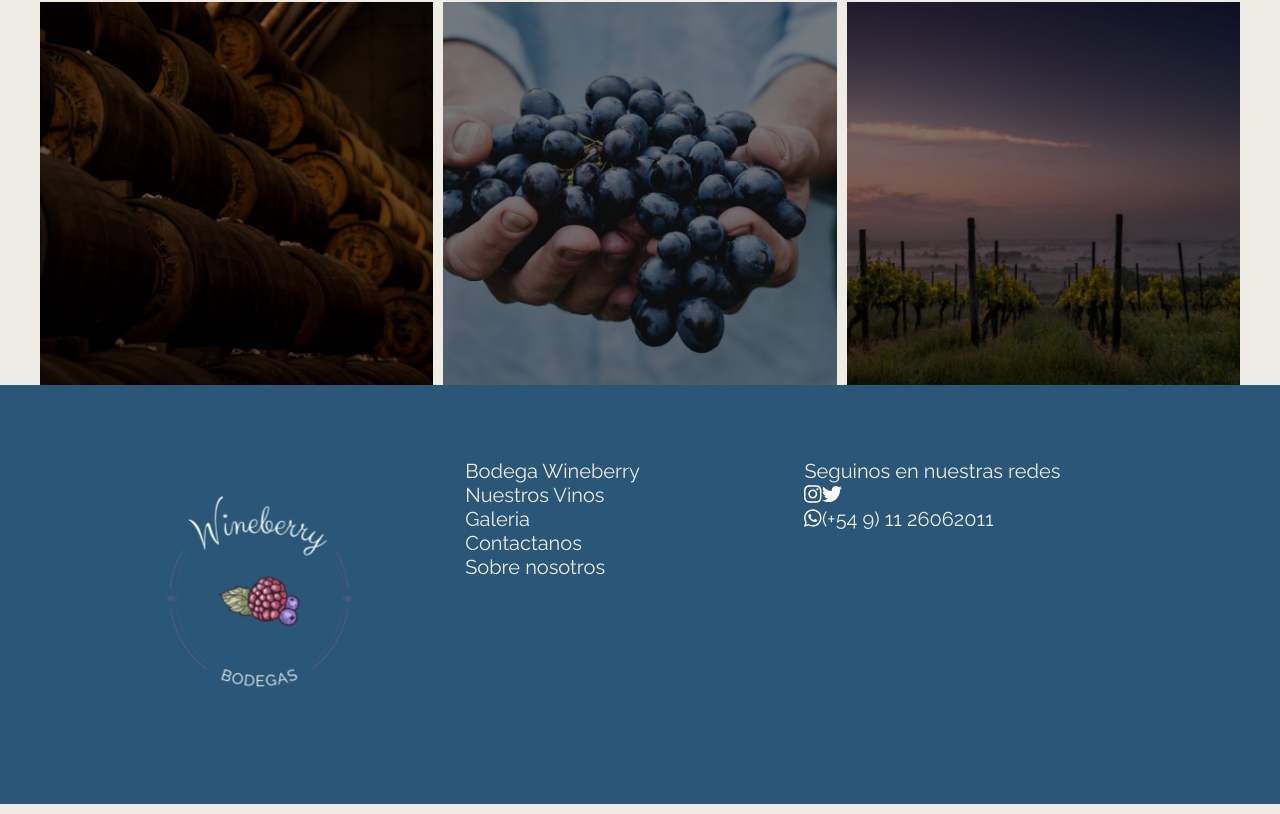
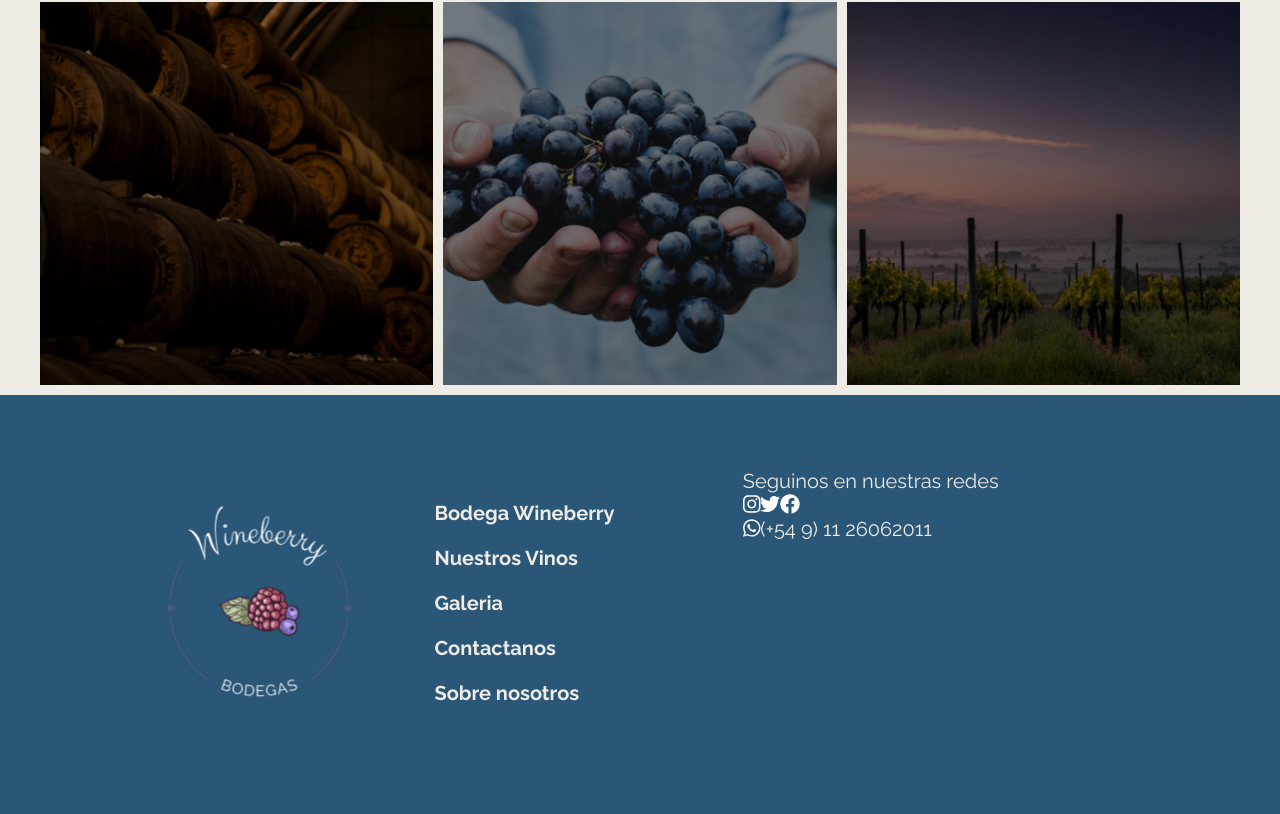
Before and after one commit to frontendcafe/cmyk-blueberry, a React (Create React App) app: page / in a window 1280 px wide. Shown: the part 2595-3409 px from the top of the page. Built offline with nearby package versions, Linux system fonts and the light colour scheme; a web font is replaced by a local one.

Commit message:
modificando estilos

```diff
--- a/src/components/Footer/index.js
+++ b/src/components/Footer/index.js
@@ -1,7 +1,12 @@
 import React from "react";
 import { Link } from "react-router-dom";
-import { FontAwesomeIcon } from '@fortawesome/react-fontawesome';
-import { faInstagram, faTwitter, faWhatsapp } from "@fortawesome/free-brands-svg-icons";
+import { FontAwesomeIcon } from "@fortawesome/react-fontawesome";
+import {
+  faInstagram,
+  faTwitter,
+  faWhatsapp,
+  faFacebook,
+} from "@fortawesome/free-brands-svg-icons";
 import Logo from "../../assets/logo_wineberry.png";
 import "./styles.scss";
 
@@ -13,47 +18,52 @@ const Footer = () => {
           src={Logo}
           title="Logo Wineberry"
           alt="Logo Wineberry"
-          className="footer__logo-wineberry"
+          className="footer__logo-img"
         />
       </div>
       <div classname="footer__section">
-        <div className="footer__section-item">
+      <ul>
+        <li className="footer__section-item">
           <Link to={{ pathname: "/", hash: "#BodegaWineberry" }}>
             Bodega Wineberry
           </Link>
-        </div>
-        <div className="footer__section-item">
+        </li>
+        <li className="footer__section-item">
           {" "}
           <Link to={{ pathname: "/", hash: "#nuestrosVinos" }}>
             Nuestros Vinos
           </Link>
-        </div>
-        <div className="footer__section-item">
+        </li>
+        <li className="footer__section-item">
           <Link to={{ pathname: "/", hash: "#galeria" }}>Galeria</Link>{" "}
-        </div>
-        <div className="footer__section-item">
+        </li>
+        <li className="footer__section-item">
           <Link to={{ pathname: "/", hash: "#contacto" }}>Contactanos</Link>
-        </div>
-        <div className="footer__section-item">
+        </li>
+        <li className="footer__section-item">
           <Link to={{ pathname: "/", hash: "#sobre-nosotros" }}>
             Sobre nosotros
           </Link>
-        </div>
+        </li>
+        </ul>
       </div>
       <div classname="footer__socialmedia">
         <div classname="footer__socialmedia-item">
           Seguinos en nuestras redes
         </div>
         <div classname="footer__socialmedia-icon">
-        <a href ={'https://instagram.com/'}>
+          <a href={"https://instagram.com/"}>
             <FontAwesomeIcon color="white" icon={faInstagram} />
           </a>
-          <a href ={'https://twitter.com/'}>
+          <a href={"https://twitter.com/"}>
             <FontAwesomeIcon color="white" icon={faTwitter} />
+          </a>
+          <a href={"https://facebook.com/"}>
+            <FontAwesomeIcon color="white" icon={faFacebook} />
           </a>
         </div>
         <div classname="footer__socialmedia-icon">
-            <FontAwesomeIcon color="white" icon={faWhatsapp} />
+          <FontAwesomeIcon color="white" icon={faWhatsapp} />
           (+54 9) 11 26062011
         </div>
       </div>
--- a/src/components/Footer/styles.scss
+++ b/src/components/Footer/styles.scss
@@ -5,11 +5,12 @@
   font-size: $size-lg;
   background-color: $color-secondary;
   color: $color-bg;
+  margin-top: 10px;
   height: 132px;
   width: auto;
   padding: 16px 18px;
   display: grid;
-  grid-template-columns: 33% 33% 33%;
+  grid-template-columns: 30% 30% 39%;
 
   @include media(md) {
     height: 419px;
@@ -17,7 +18,15 @@
     padding: 74px 126px;
   }
 
-  &__logo-wineberry {
+
+  &__logo {
+    display: flex;
+    flex-direction: center;
+    justify-content: center;
+
+
+
+  &-img {
     width: 100px;
     height: 100px;
 
@@ -25,26 +34,38 @@
       width: 270px;
       height: 270px;
     }
-  }
-  &__logo {
-    display: flex;
-    flex-direction: center;
-    justify-content: center;
+  } }
+
+
+
+
+  // &__section {
+  //   //
+  // }
+
+
+  ul {
+    padding-top: 29px;
+    list-style: none;
+    // display:none;
+      @include media(md) {
+        visibility: visible;
+      }
   }
 
-  &__section {
-    display: none;
-
-    @include media(md) {
-      visibility: visible;
-    }
-  }
-
-  &__section--item {
+  li {
     font-weight: 700;
     line-height: 30px;
     display: flex;
     flex-direction: column;
-    justify-content: space-between;
+    padding-bottom: 15px;
   }
+
+
+
+
+  &__socialmedia {
+    padding-top: 40px;
+  }
+
 }
```
